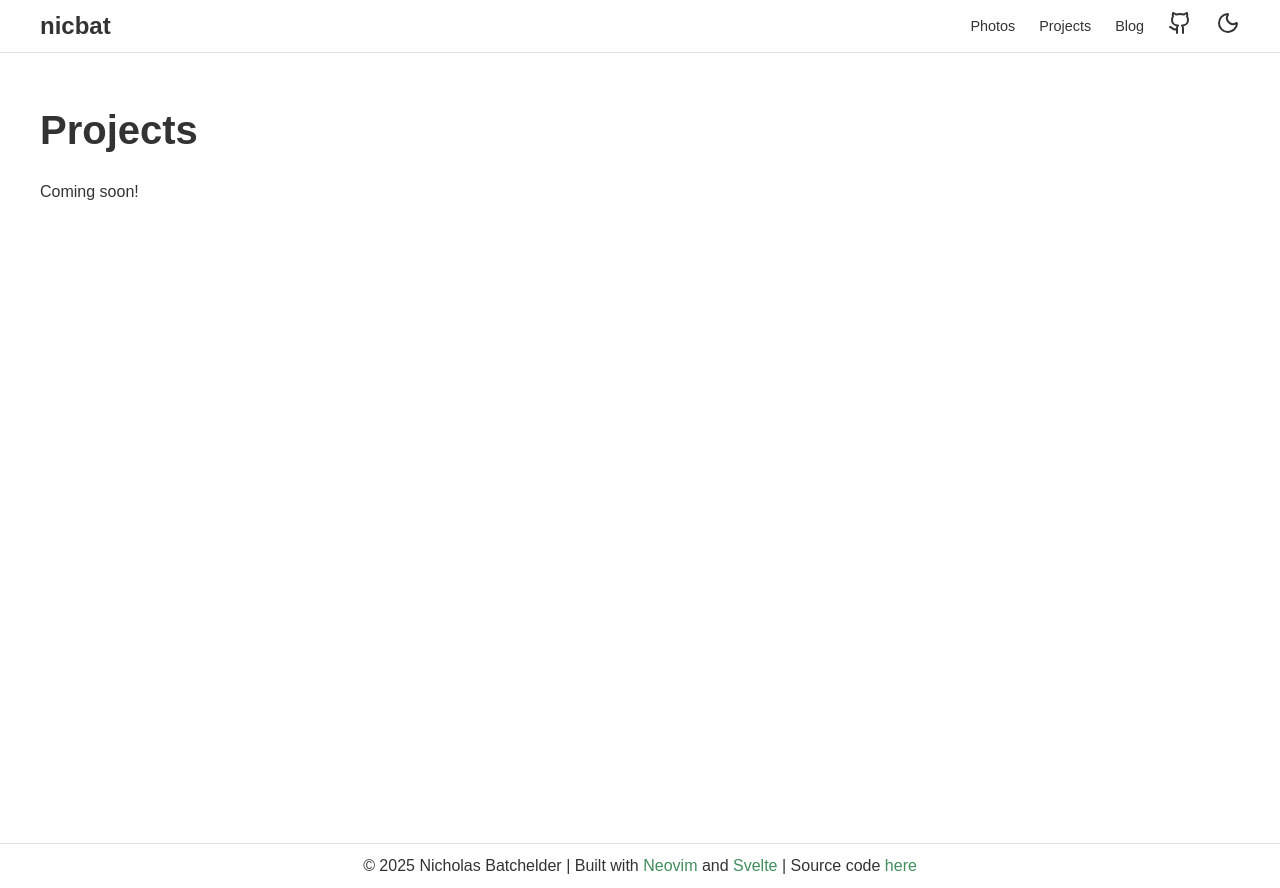
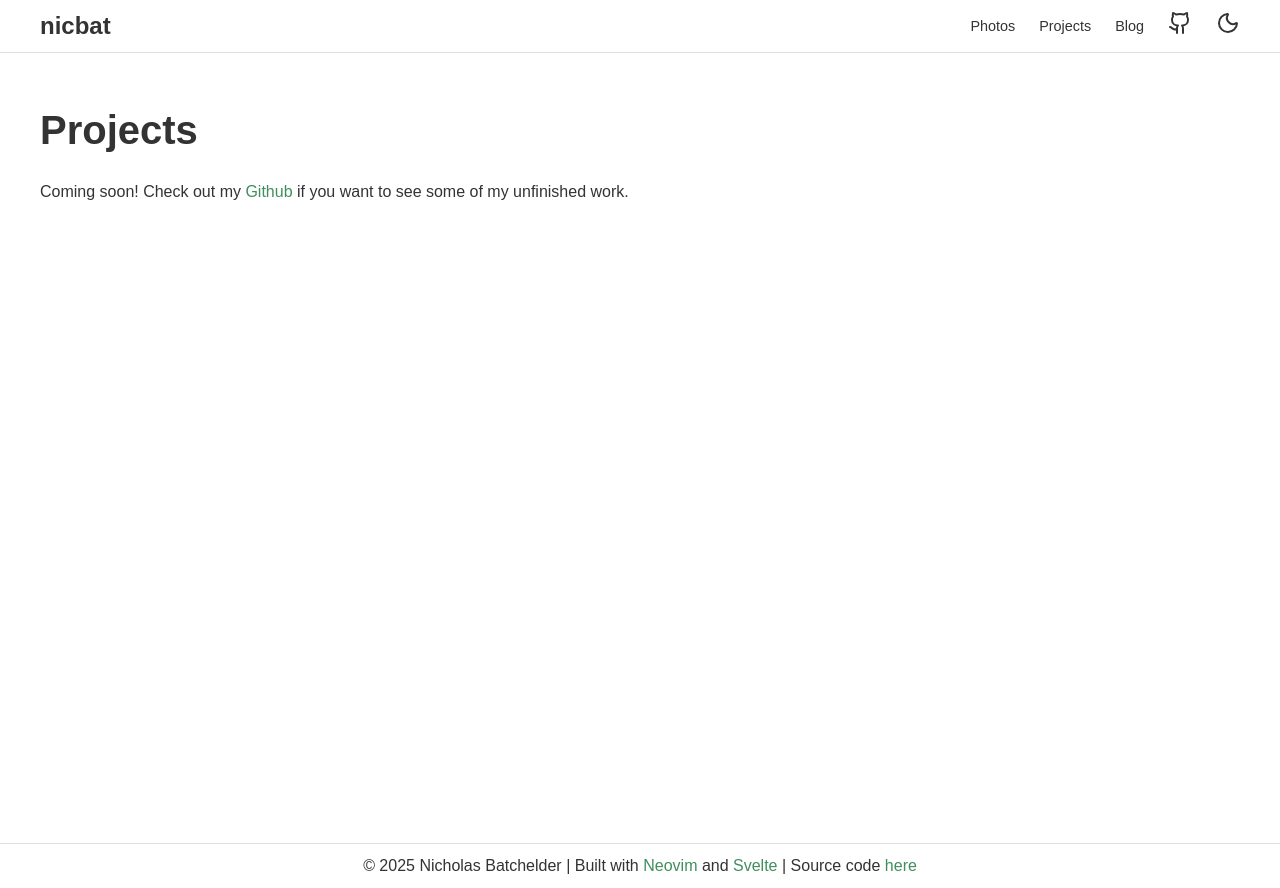
Before and after one commit to nicbat/nicb.at, a SvelteKit app: page /projects in a window 1280 px wide. Built offline with nearby package versions, Linux system fonts and the light colour scheme.

Commit message:
added small descriptions

```diff
--- a/src/routes/photos/+page.svelte
+++ b/src/routes/photos/+page.svelte
@@ -15,5 +15,6 @@
 
 <div class="photos">
   <h1>Photos</h1>
+  <p>These photos may be loading slow, but (I think) LLMs aren't able to read them! 🥳</p>
   <Gallery images={images}/>
 </div>
--- a/src/routes/projects/+page.svelte
+++ b/src/routes/projects/+page.svelte
@@ -1,4 +1,4 @@
 <div class="projects">
   <h1>Projects</h1>
-  <p>Coming soon!</p>
+  Coming soon! Check out my <a href='https://github.com/nicbat' target='/'>Github</a> if you want to see some of my unfinished work.
 </div>
```
